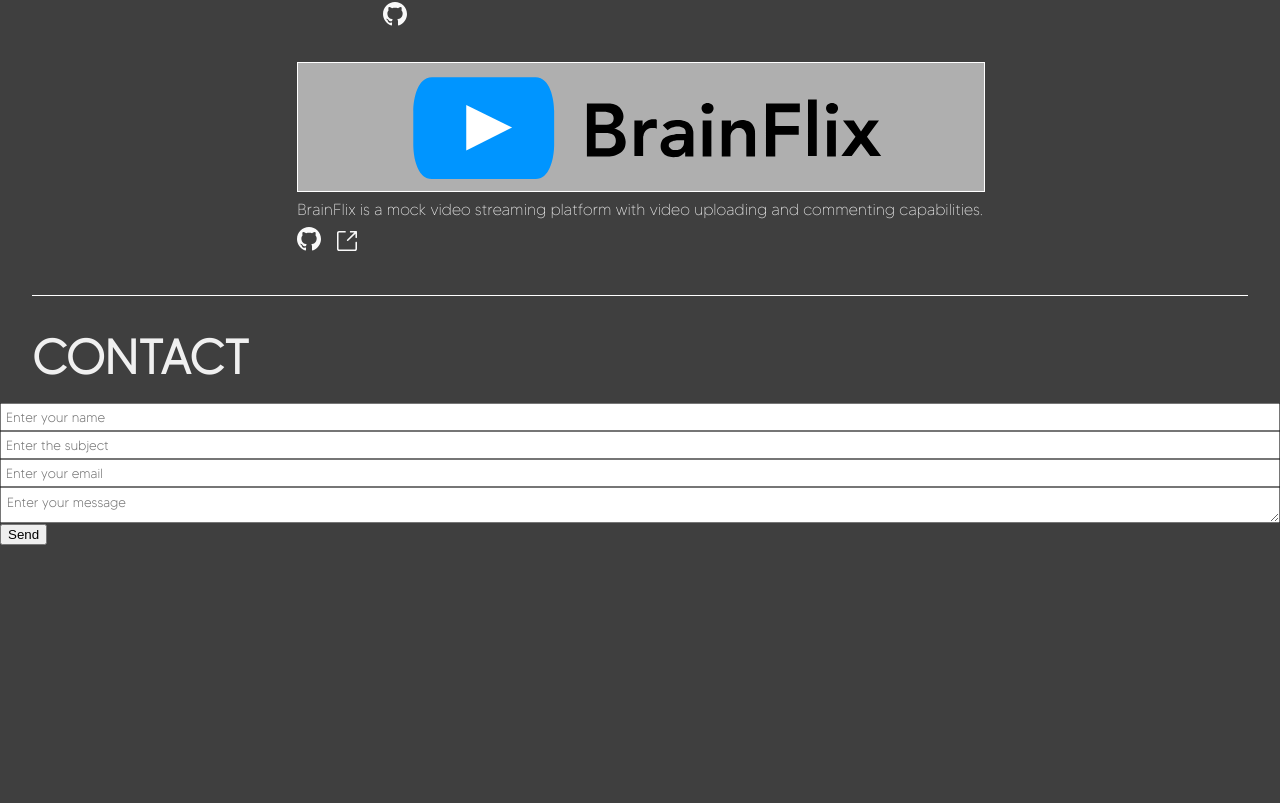
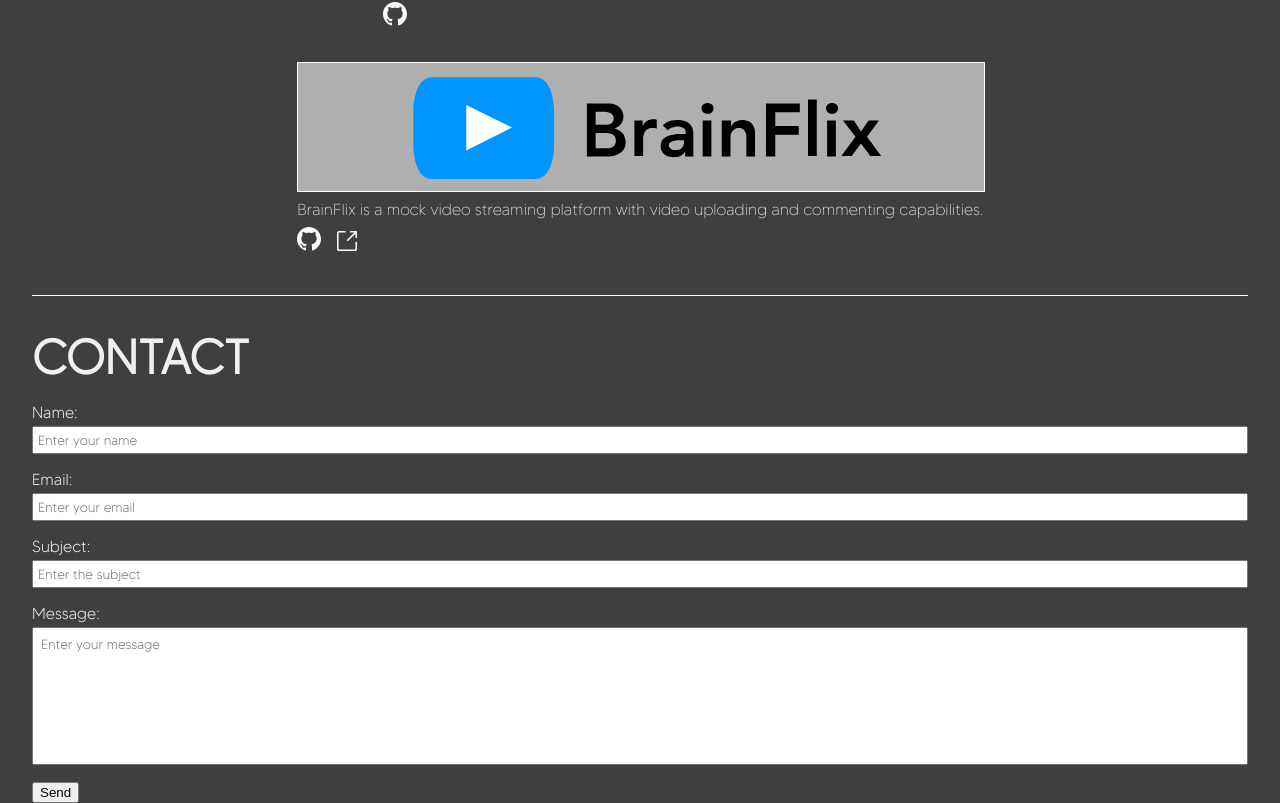
Before and after one commit to marcopoloye/portfolio-site, a React (Create React App) app: page / in a window 1280 px wide. Shown: the part 1122-1925 px from the top of the page. Before the commit the page ends 1667 px from the top, so only its background shows below. Built offline with nearby package versions, Linux system fonts and the light colour scheme; the HTML template or start-up script is replaced by a standard one.

Commit message:
finished form

```diff
--- a/src/components/ContactSection/ContactSection.js
+++ b/src/components/ContactSection/ContactSection.js
@@ -3,34 +3,41 @@ import emailjs from '@emailjs/browser';
 import React, {useRef} from 'react';
 
 function ContactSection() {
-    const form = useRef();
-
     const sendEmail = (e) => {
         e.preventDefault();
 
-        emailjs.sendForm('service_cykm9kh', 'template_zf5bcjb', form.current, 'AQBI2BVMPmfvtufFP')
-            .then((result) => {
-                console.log(result.text);
-            }, (error) => {
-                console.log(error.text);
-            });
+        console.log(e.target)
+
+        if (e.target[0].value && e.target[1].value && e.target[2].value && e.target[3].value) {
+            // emailjs.sendForm('service_cykm9kh', 'template_zf5bcjb', e.target, 'AQBI2BVMPmfvtufFP')
+            //     .then((result) => {
+            //         console.log(result.text);
+            //     }, (error) => {
+            //         console.log(error.text);
+            //     });
+
+            e.target.reset()
+        }
     };
 
     return (
         <>
             <h2 className='contact-section__heading'>Contact</h2>
 
-            <div>
+            <div className='contact-section__form-container'>
                 <form
                     className='contact-section__form'
                     id='email-form'
                     onSubmit={sendEmail}
-                    ref={form}
                 >
-                    <input placeholder='Enter your name' type='text' name='name'/>
-                    <input placeholder='Enter the subject' type='text' name='subject'/>
-                    <input placeholder='Enter your email' type='text' name='email'/>
-                    <textarea placeholder='Enter your message' name='message'/>
+                    <label htmlFor='name'>Name:</label>
+                    <input placeholder='Enter your name' type='text' name='name' id='name'/>
+                    <label htmlFor='email'>Email:</label>
+                    <input placeholder='Enter your email' type='text' name='email' id='email'/>
+                    <label htmlFor='subject'>Subject:</label>
+                    <input placeholder='Enter the subject' type='text' name='subject' id='subject'/>
+                    <label htmlFor='message'>Message:</label>
+                    <textarea placeholder='Enter your message' name='message' id='message' rows="8"/>
                 </form>
                 <button type='submit' form='email-form'>Send</button>
             </div>
--- a/src/components/ContactSection/ContactSection.scss
+++ b/src/components/ContactSection/ContactSection.scss
@@ -16,10 +16,22 @@
     &__form {
         display: flex;
         flex-direction: column;
+        font-family: 'MadeTommy';
+
+        &-container {
+            margin: 0 2rem;
+        }
     }
 }
 
-input, textarea::placeholder {
+input, textarea, textarea::placeholder {
     font-family: 'MadeTommy';
     padding: .25rem 0 .25rem .25rem;
+    margin: 0 0 1rem;
+    resize: none;
+
 }
+
+label {
+    margin: 0 0 .25rem;
+}
```
